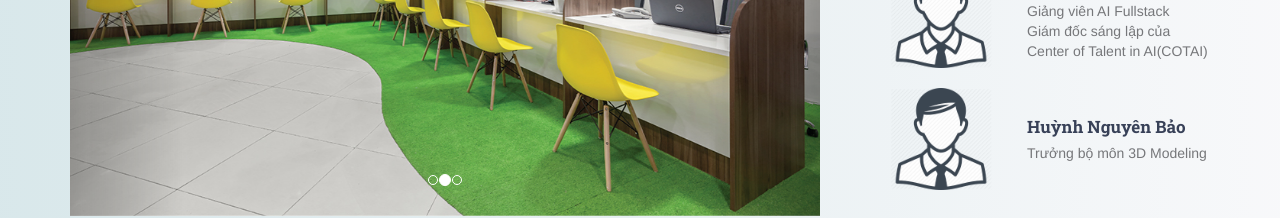
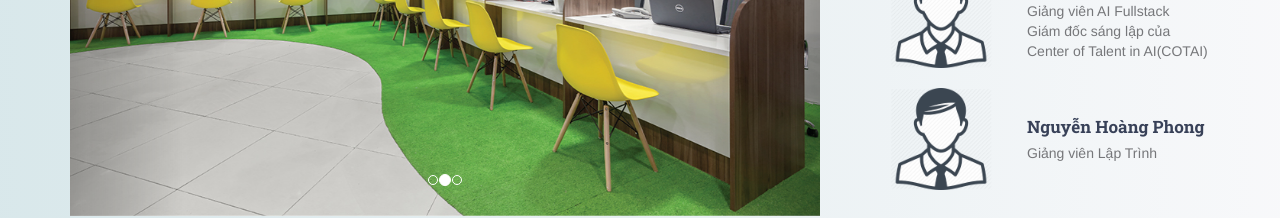
Before and after one commit to resgigi/wereview.github.io, a plain HTML site: page schoolDetails-1-Copy.html in a window 1280 px wide. Shown: the part 844-1062 px from the top of the page. Drawn offline with nearby package versions, Linux system fonts and the light colour scheme; files whose address does not match are found by name.

Commit message:
Update tên thầy Phong
Xóa tên thầy Bảo do thầy Bảo quằn

```diff
--- a/schoolDetails-1-Copy.html
+++ b/schoolDetails-1-Copy.html
@@ -519,8 +519,8 @@
                                     <div class="teacher_title_container d-flex flex-row align-items-center justify-content-start">
                                         <div class="teacher_image"><img src="IMG/teacher-icon.png" alt=""></div>
                                         <div class="teacher_title">
-                                            <div class="teacher_name"><a href="#">Huỳnh Nguyên Bảo</a></div>
-                                            <div class="teacher_position">Trưởng bộ môn 3D Modeling</div>
+                                            <div class="teacher_name"><a href="#">Nguyễn Hoàng Phong</a></div>
+                                            <div class="teacher_position">Giảng viên Lập Trình</div>
                                         </div>
                                     </div>
                                     <div class="teacher_info">
```
Also changed, not shown: schoolDetails-1.html (+2 -2 lines).
